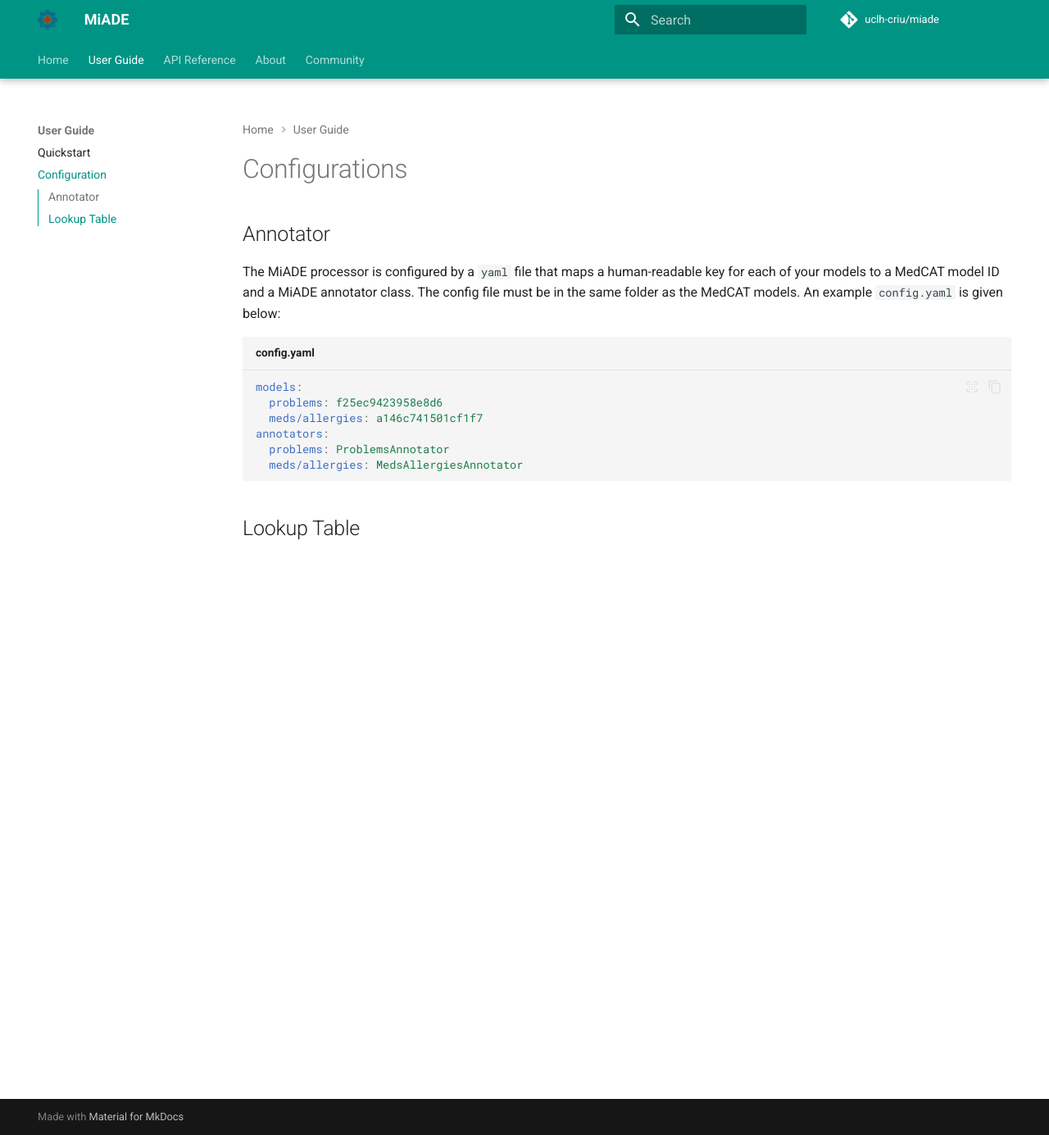
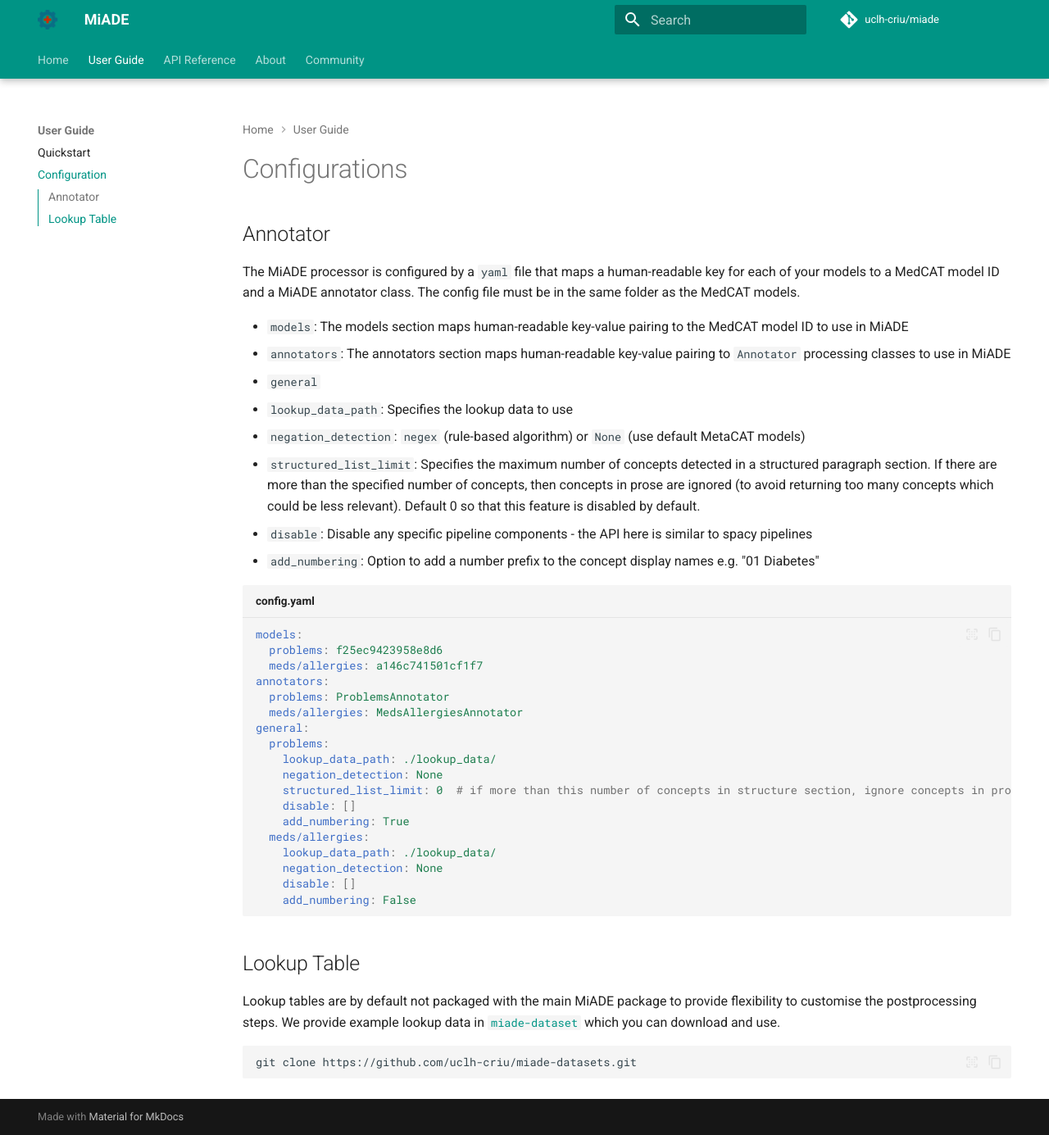
Before and after one commit to uclh-criu/miade, an MkDocs documentation site: the page built from docs/user-guide/configuration.md, in a window 1280 px wide and 1385 px high. Shown: the whole window at 82% size. Built offline with MkDocs 1.6.1 and Material for MkDocs 9.7.7, drawn with Linux system fonts in a browser that asks for light colours; comment, search, counter and statistics services are not loaded.

Commit message:
Added config documentation page and license details

````diff
--- a/docs/user-guide/configuration.md
+++ b/docs/user-guide/configuration.md
@@ -1,7 +1,17 @@
 # Configurations
 
 ## Annotator
-The MiADE processor is configured by a `yaml` file that maps a human-readable key for each of your models to a MedCAT model ID and a MiADE annotator class. The config file must be in the same folder as the MedCAT models. An example `config.yaml` is given below:
+The MiADE processor is configured by a `yaml` file that maps a human-readable key for each of your models to a MedCAT model ID and a MiADE annotator class. The config file must be in the same folder as the MedCAT models.
+
+- `models`: The models section maps human-readable key-value pairing to the MedCAT model ID to use in MiADE
+- `annotators`: The annotators section maps human-readable key-value pairing to `Annotator` processing classes to use in MiADE
+- `general`
+  - `lookup_data_path`: Specifies the lookup data to use
+  - `negation_detection`: `negex` (rule-based algorithm) or `None` (use default MetaCAT models)
+  - `structured_list_limit`: Specifies the maximum number of concepts detected in a structured paragraph section. If there are more than the specified number of concepts, then concepts in prose are ignored (to avoid returning too many concepts which could be less relevant). Default 0 so that this feature is disabled by default.
+  - `disable`: Disable any specific pipeline components - the API here is similar to spacy pipelines
+  - `add_numbering`: Option to add a number prefix to the concept display names e.g. "01 Diabetes"
+
 
 ```yaml title="config.yaml"
 models:
@@ -10,6 +20,24 @@
 annotators:
   problems: ProblemsAnnotator
   meds/allergies: MedsAllergiesAnnotator
+general:
+  problems:
+    lookup_data_path: ./lookup_data/
+    negation_detection: None
+    structured_list_limit: 0  # if more than this number of concepts in structure section, ignore concepts in prose
+    disable: []
+    add_numbering: True
+  meds/allergies:
+    lookup_data_path: ./lookup_data/
+    negation_detection: None
+    disable: []
+    add_numbering: False
 ```
 
 ## Lookup Table
+
+Lookup tables are by default not packaged with the main MiADE package to provide flexibility to customise the postprocessing steps. We provide example lookup data in [`miade-dataset`](https://github.com/uclh-criu/miade-datasets/tree/master/cdb_and_model_files_sep_2023/lookups) which you can download and use.
+
+```
+git clone https://github.com/uclh-criu/miade-datasets.git
+```
````
Also changed, not shown: docs/index.md (+3 -1 lines).
